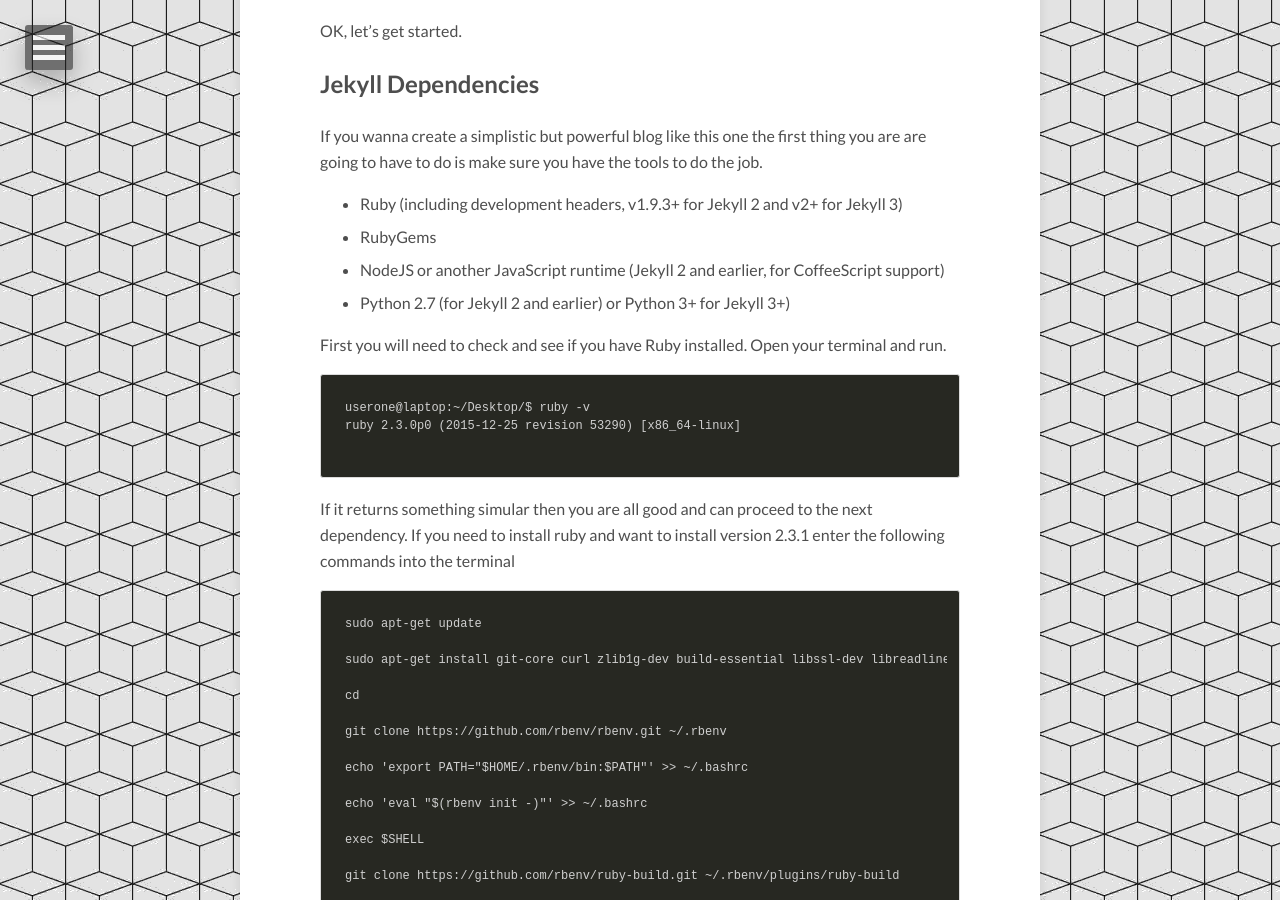
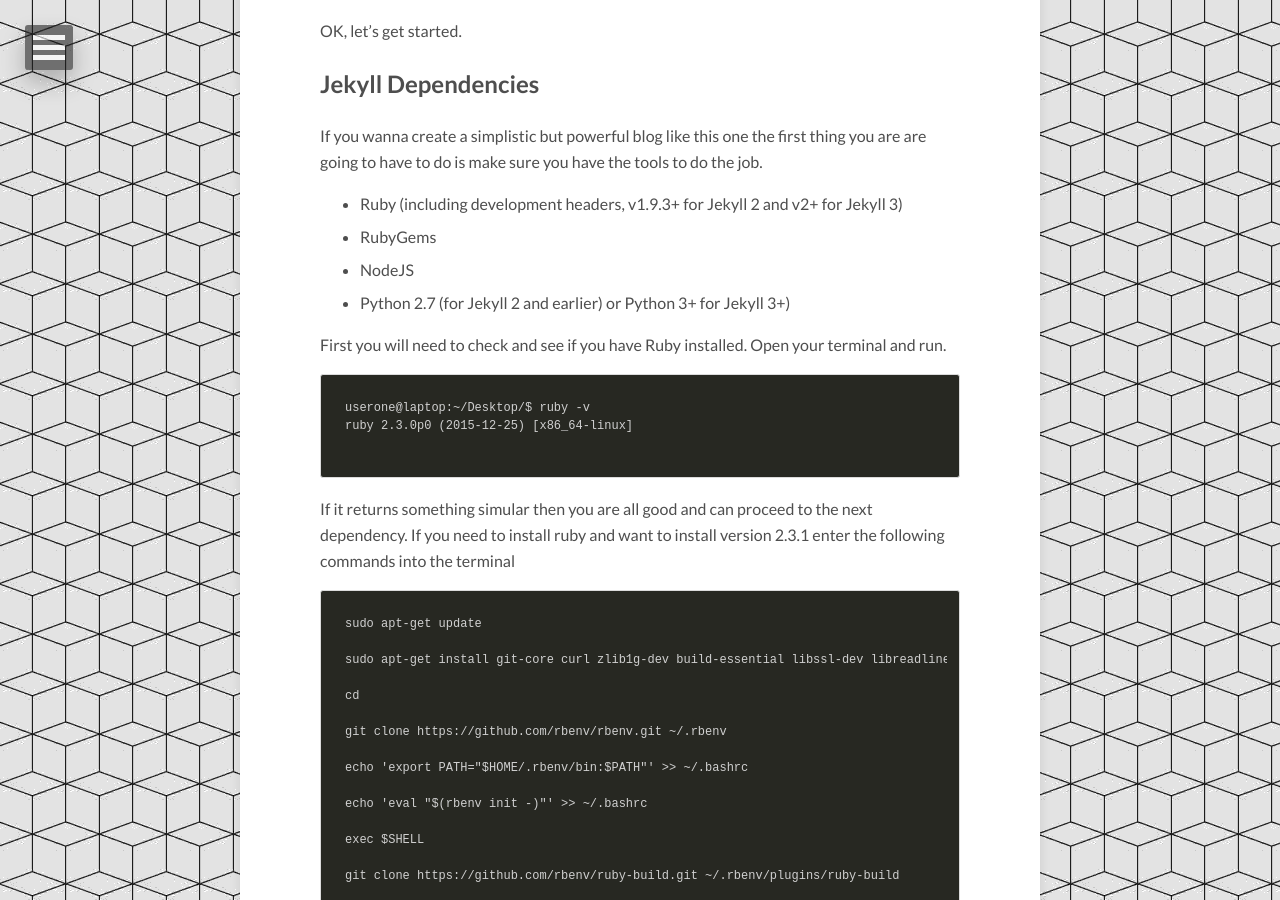
Before and after one commit to jasoncwilley/JustAnotherJekyllBlog, a Jekyll site: the page built from _posts/2016-10-25-jekyll_install-post.md, in a window 1280 px wide and 900 px high, scrolled down 679 px. Built offline with Jekyll 4.4.1, drawn with Linux system fonts in a browser that asks for light colours; nearby versions of some CDN libraries; comment, search, counter and statistics services are not loaded; some of the changed text lies outside the part shown.

Commit message:
first post

````diff
--- a/_config.yml
+++ b/_config.yml
@@ -22,7 +22,7 @@
   google_plus: +el337one1@gmail.com
 
 # Background image to be tiled on all pages
-background:
+background: 18f3be9e.png
 
 # Analytics and webmaster tools stuff goes here
 google_analytics:
--- a/_posts/2016-10-25-jekyll_install-post.md
+++ b/_posts/2016-10-25-jekyll_install-post.md
@@ -17,20 +17,21 @@
 
  OK, let's get started.
 
+
 ## Jekyll Dependencies
 
 If you wanna create a simplistic but powerful blog like this one the first thing you are are going to have to do is make sure you have the tools to do the job.
 
 * Ruby (including development headers, v1.9.3+ for Jekyll 2 and v2+ for Jekyll 3)
 * RubyGems
-* NodeJS or another JavaScript runtime (Jekyll 2 and earlier, for CoffeeScript support)
+* NodeJS
 * Python 2.7 (for Jekyll 2 and earlier) or Python 3+ for Jekyll 3+)
 
 First you will need to check and see if you have Ruby installed. Open your terminal and run.
 
 ```
 userone@laptop:~/Desktop/$ ruby -v
-ruby 2.3.0p0 (2015-12-25 revision 53290) [x86_64-linux]
+ruby 2.3.0p0 (2015-12-25) [x86_64-linux]
 
 ```
 If it returns something simular then you are all good and can proceed to the next dependency. If you need to install ruby and want to install version 2.3.1 enter the following commands into the terminal
@@ -102,7 +103,8 @@
 
 You should have all the dependencies installed and be able to install Jekyll without any errors.
 
-## Install Jekyll.
+
+## Install Jekyll
 
 Simply run the following command.
 
````
Also changed, not shown: 3 other files.
